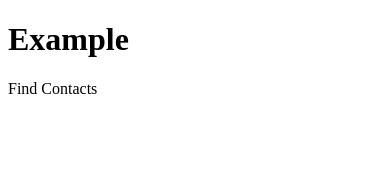
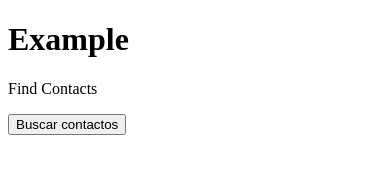
Before and after one commit to ChristinaaP/Proyecto, a plain HTML site: page index.html in a window 390 px wide. Drawn offline with Linux system fonts and the light colour scheme.

Commit message:
Update index.html

```diff
--- a/index.html
+++ b/index.html
@@ -37,5 +37,6 @@
     <body>
         <h1>Example</h1>
         <p>Find Contacts</p>
+        <button onclick="onDeviceReady();">Buscar contactos</button> <br>
     </body>
 </html>
```
